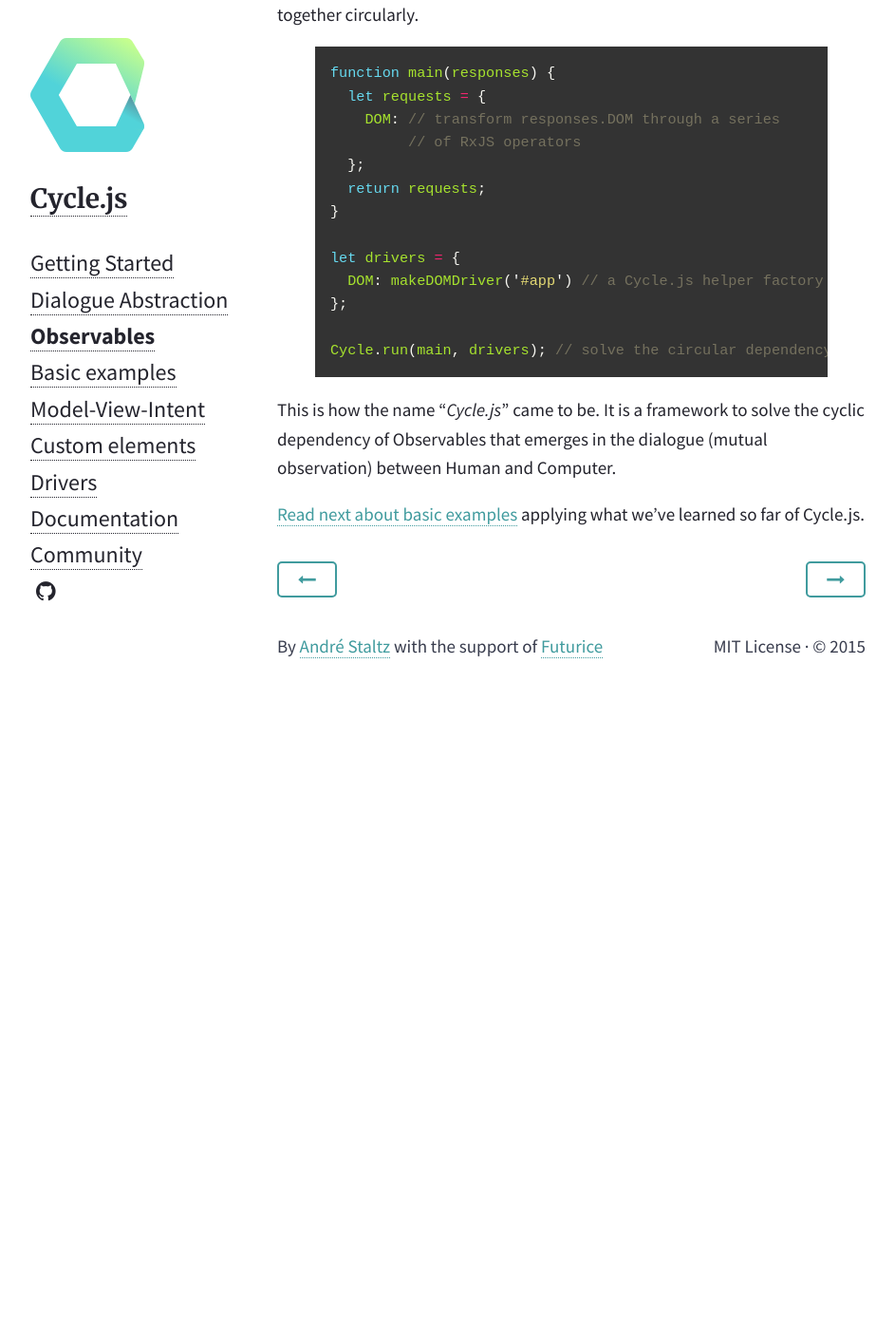
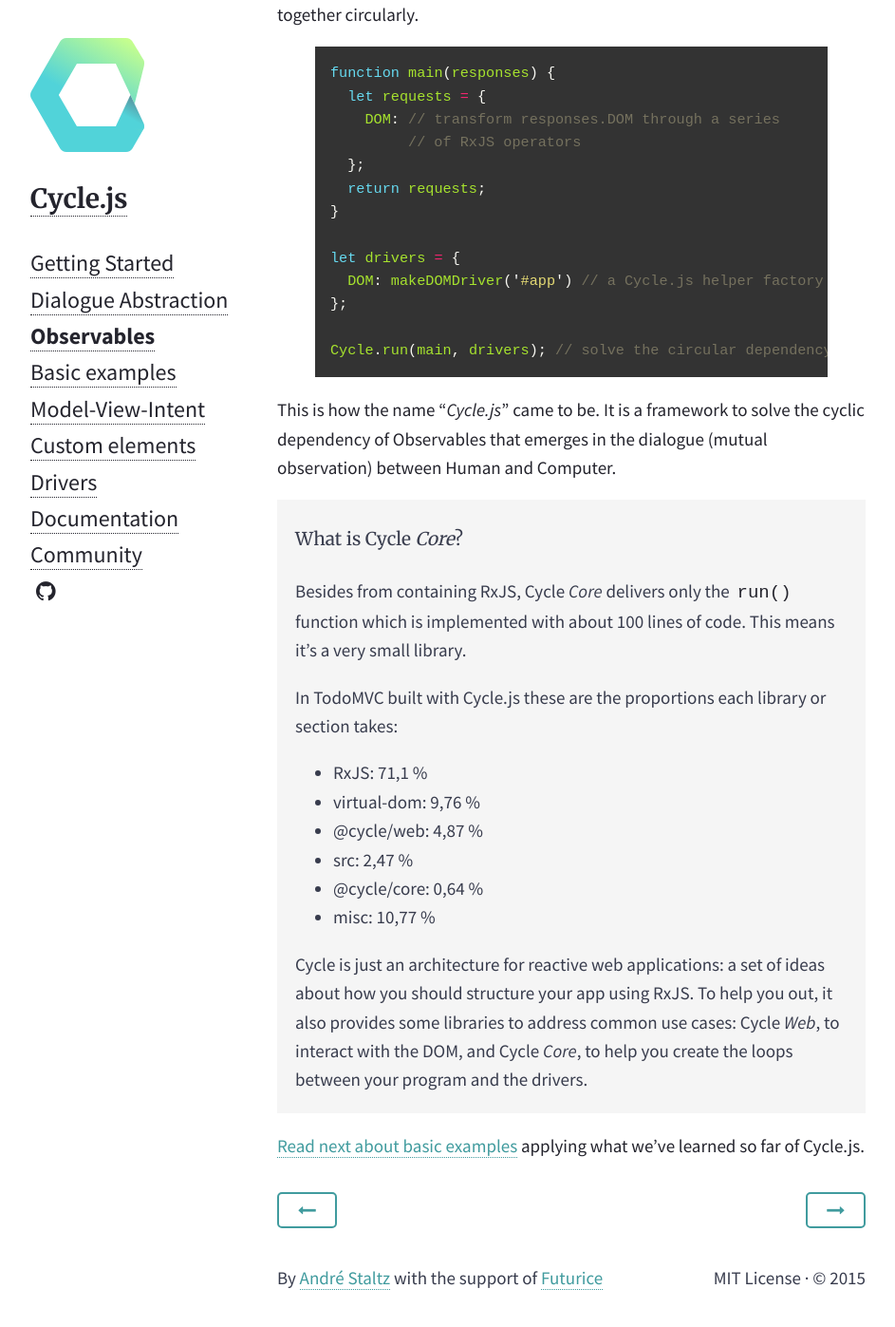
Before and after one commit to cyclejs/old-website, a Jekyll site: the page built from _posts/2015-01-29-observables.md, in a window 1280 px wide and 1400 px high, scrolled down 8416 px. Shown: the top 1397 px of the window at 95% size, without its empty margins (168-1111 px from the left). Built offline with Jekyll 4.4.1, drawn with Linux system fonts in a browser that asks for light colours; nearby versions of some CDN libraries; before the commit the page ends 9152 px from its top, so only the background shows below that.

Commit message:
Add blockquote "What is Cycle Core?"

```diff
--- a/_posts/2015-01-29-observables.md
+++ b/_posts/2015-01-29-observables.md
@@ -198,4 +198,19 @@
 
 This is how the name "*Cycle.js*" came to be. It is a framework to solve the cyclic dependency of Observables that emerges in the dialogue (mutual observation) between Human and Computer.
 
+> <h4 id="what-is-cycle-core">What is Cycle <em>Core</em>?</h4>
+>
+> Besides from containing RxJS, Cycle *Core* delivers only the `run()` function which is implemented with about 100 lines of code. This means it's a very small library.
+>
+> In TodoMVC built with Cycle.js these are the proportions each library or section takes:
+>
+> - RxJS: 71,1 %
+> - virtual-dom: 9,76 %
+> - @cycle/web: 4,87 %
+> - src: 2,47 %
+> - @cycle/core: 0,64 %
+> - misc: 10,77 %
+>
+> Cycle is just an architecture for reactive web applications: a set of ideas about how you should structure your app using RxJS. To help you out, it also provides some libraries to address common use cases: Cycle *Web*, to interact with the DOM, and Cycle *Core*, to help you create the loops between your program and the drivers.
+
 [Read next about basic examples](/basic-examples.html) applying what we've learned so far of Cycle.js.
```
